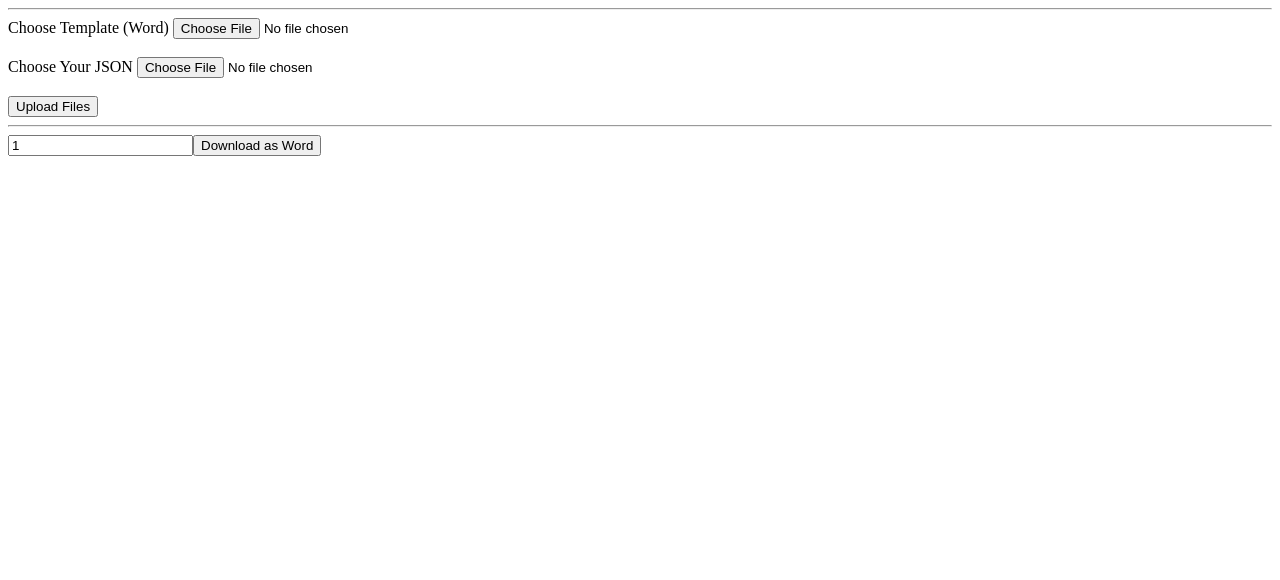
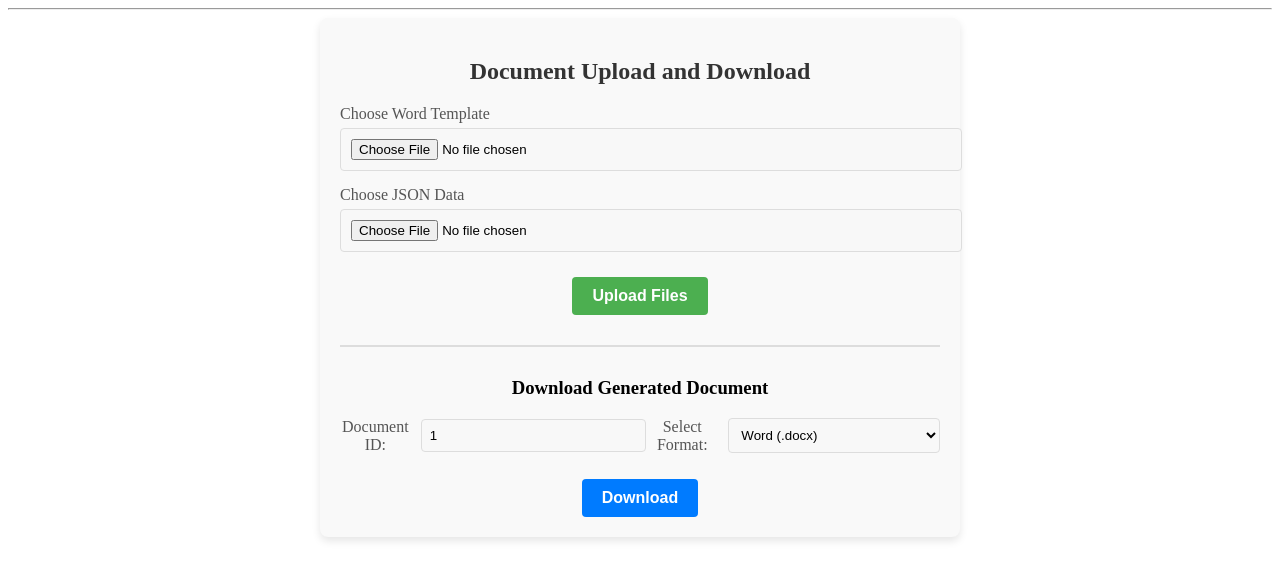
Before and after one commit to Simon-Norris/doc-gen, an Angular app: page / in a window 1280 px wide. Shown: the top 580 px of the page. Built offline with nearby package versions, Linux system fonts and the light colour scheme.

Commit message:
feat: create to download

```diff
--- a/src/components/file-upload/file-upload.component.css
+++ b/src/components/file-upload/file-upload.component.css
@@ -0,0 +1,112 @@
+/* Container styling */
+.file-upload-container {
+  max-width: 600px;
+  margin: 0 auto;
+  padding: 20px;
+  background-color: #f9f9f9;
+  border-radius: 8px;
+  box-shadow: 0 4px 8px rgba(0, 0, 0, 0.1);
+}
+
+/* Heading styling */
+h2 {
+  text-align: center;
+  color: #333;
+  margin-bottom: 20px;
+}
+
+/* Input group styling */
+.file-input-group {
+  margin-bottom: 15px;
+}
+
+.file-label {
+  font-size: 16px;
+  color: #555;
+  margin-bottom: 5px;
+  display: block;
+}
+
+.file-input {
+  width: 100%;
+  padding: 10px;
+  border: 1px solid #ddd;
+  border-radius: 4px;
+  background-color: #f8f8f8;
+}
+
+.upload-button {
+  text-align: center;
+}
+
+.btn {
+  padding: 10px 20px;
+  border: none;
+  border-radius: 4px;
+  cursor: pointer;
+  font-size: 16px;
+  font-weight: bold;
+  margin-top: 10px;
+}
+
+.btn-primary {
+  background-color: #4CAF50;
+  color: white;
+}
+
+.btn-primary:hover {
+  background-color: #45a049;
+}
+
+.btn-secondary {
+  background-color: #007BFF;
+  color: white;
+}
+
+.btn-secondary:hover {
+  background-color: #0056b3;
+}
+
+/* Download section styling */
+.download-section {
+  margin-top: 30px;
+  text-align: center;
+}
+
+.download-input-group {
+  display: flex;
+  justify-content: space-between;
+  align-items: center;
+  margin-bottom: 15px;
+}
+
+.download-label {
+  font-size: 16px;
+  color: #555;
+  margin-right: 10px;
+}
+
+.download-input {
+  padding: 8px;
+  width: 45%;
+  border: 1px solid #ddd;
+  border-radius: 4px;
+  background-color: #f8f8f8;
+}
+
+hr {
+  margin: 30px 0;
+  border: 1px solid #ddd;
+}
+
+/* Responsiveness */
+@media (max-width: 600px) {
+  .download-input-group {
+    flex-direction: column;
+  }
+
+  .download-input {
+    width: 100%;
+    margin-bottom: 10px;
+  }
+}
--- a/src/components/file-upload/file-upload.component.html
+++ b/src/components/file-upload/file-upload.component.html
@@ -1,22 +1,40 @@
-<div>
+<div class="file-upload-container">
+  <h2>Document Upload and Download</h2>
+
   <!-- Word Template File Input -->
-  <label for="templateFile">Choose Template (Word) </label>
-  <input type="file" id="templateFile" accept=".docx" (change)="onWordFileSelected($event)" />
+  <div class="file-input-group">
+    <label for="templateFile" class="file-label">Choose Word Template</label>
+    <input type="file" id="templateFile" (change)="onWordFileSelected($event)" class="file-input" />
+  </div>
 
-  <br><br>
-
-  <!-- JSON Data File Input -->
-  <label for="jsonFile">Choose Your JSON </label>
-  <input type="file" id="jsonFile" accept=".json" (change)="onJsonFileSelected($event)" />
-
-  <br><br>
+  <div class="file-input-group">
+    <label for="jsonFile" class="file-label">Choose JSON Data</label>
+    <input type="file" id="jsonFile" accept=".json" (change)="onJsonFileSelected($event)" class="file-input" />
+  </div>
 
   <!-- Upload Button -->
-  <button (click)="uploadFile()">Upload Files</button>
+  <div class="upload-button">
+    <button (click)="uploadFile()" class="btn btn-primary">Upload Files</button>
+  </div>
 
-  <hr>
+  <hr />
 
-  <!-- Download as Word Button -->
-  <input type="number" min="1" [(ngModel)]="documentId"/>
-  <button (click)="downloadFile(documentId)">Download as Word</button>
+  <!-- Document ID and Download Section -->
+  <div class="download-section">
+    <h3>Download Generated Document</h3>
+
+    <div class="download-input-group">
+      <label for="documentId" class="download-label">Document ID:</label>
+      <input type="number" [(ngModel)]="documentId" id="documentId" min="1" class="download-input" />
+
+      <label for="format" class="download-label">Select Format:</label>
+      <select [(ngModel)]="selectedFormat" id="format" class="download-input">
+        <option value="word">Word (.docx)</option>
+        <option value="html">HTML</option>
+        <option value="pdf">PDF</option>
+      </select>
+    </div>
+
+    <button (click)="downloadFile(documentId, selectedFormat)" class="btn btn-secondary">Download</button>
+  </div>
 </div>
--- a/src/components/file-upload/file-upload.component.ts
+++ b/src/components/file-upload/file-upload.component.ts
@@ -1,6 +1,6 @@
 import { Component } from '@angular/core';
-import {HttpClient, HttpErrorResponse} from '@angular/common/http';
-import {FormsModule} from '@angular/forms';
+import { HttpClient, HttpErrorResponse } from '@angular/common/http';
+import { FormsModule } from '@angular/forms';
 
 @Component({
   selector: 'app-file-upload',
@@ -15,17 +15,21 @@ export class FileUploadComponent {
   selectedWordFile: File | null = null;
   selectedJsonFile: File | null = null;
   documentId: number = 1;
+  selectedFormat: string = 'word'; // Default format to Word
 
   constructor(private http: HttpClient) {}
 
+  // Handles Word file selection
   onWordFileSelected(event: any) {
     this.selectedWordFile = event.target.files[0];
   }
 
+  // Handles JSON file selection
   onJsonFileSelected(event: any) {
     this.selectedJsonFile = event.target.files[0];
   }
 
+  // Uploads the selected Word template and JSON file to the server
   uploadFile() {
     const formData = new FormData();
     formData.append('template', this.selectedWordFile as File);
@@ -43,13 +47,27 @@ export class FileUploadComponent {
       });
   }
 
-  downloadFile(id: number) {
-    this.http.get(`http://localhost:9999/documents/download/word/${id}`, { responseType: 'blob' })
+  // Downloads the file based on document ID and selected format
+  downloadFile(id: number, format: string) {
+    this.http.get(`http://localhost:9999/documents/download/${format}/${id}`, { responseType: 'blob' })
       .subscribe(blob => {
         const a = document.createElement('a');
         const objectUrl = URL.createObjectURL(blob);
         a.href = objectUrl;
-        a.download = `document.docx`;
+
+        // Dynamically set the download file extension based on the format
+        const fileExtension = format.toLowerCase();
+        let fileName = `document.${fileExtension}`;
+        if (fileExtension === 'word') {
+          fileName = `document.docx`;  // Word files should have a .docx extension
+        } else if (fileExtension === 'html') {
+          fileName = `document.html`;  // HTML files should have a .html extension
+        } else if (fileExtension === 'pdf') {
+          fileName = `document.pdf`;  // PDF files should have a .pdf extension
+        }
+
+        // Trigger download
+        a.download = fileName;
         a.click();
         URL.revokeObjectURL(objectUrl);
       }, error => {
```
